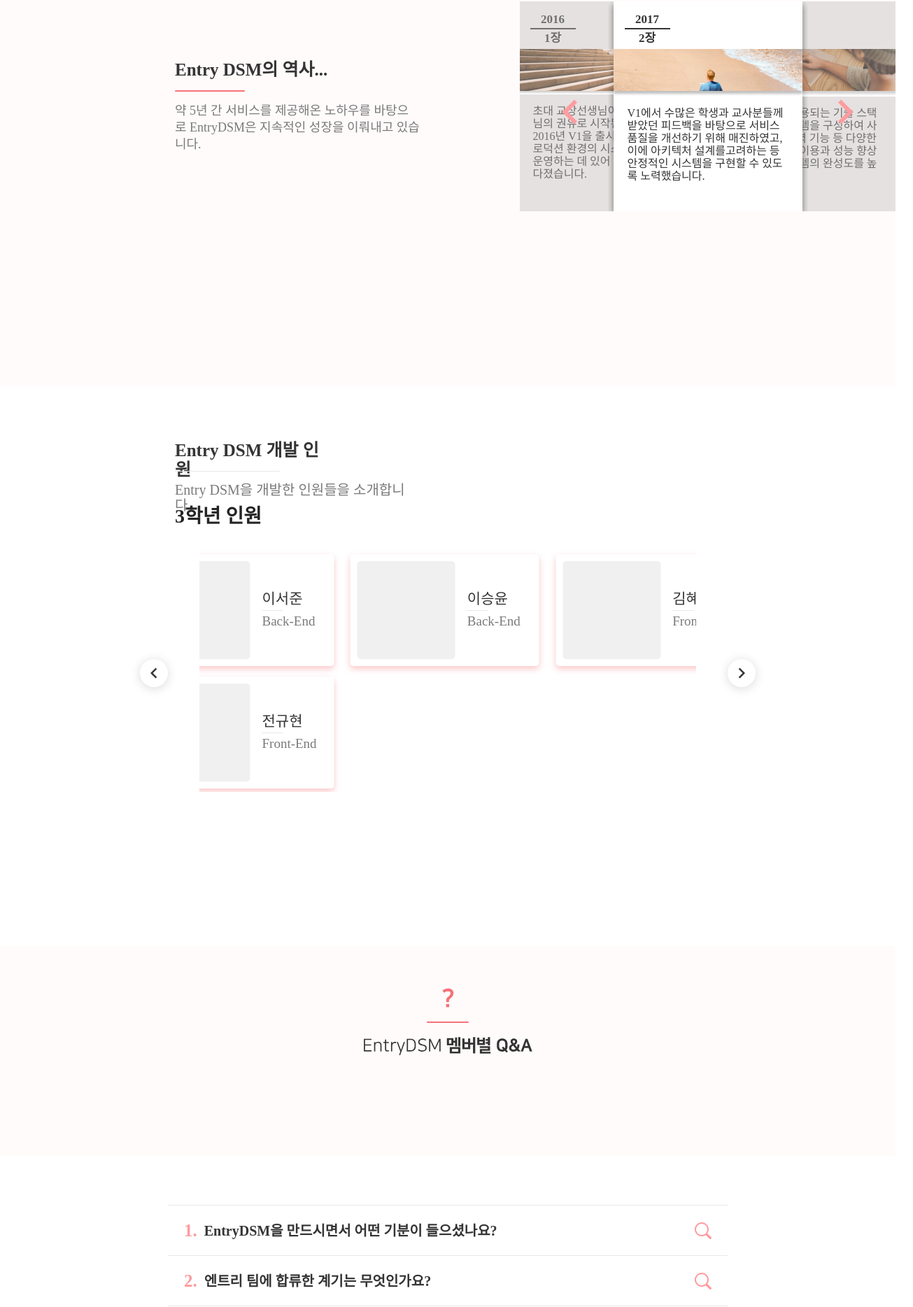
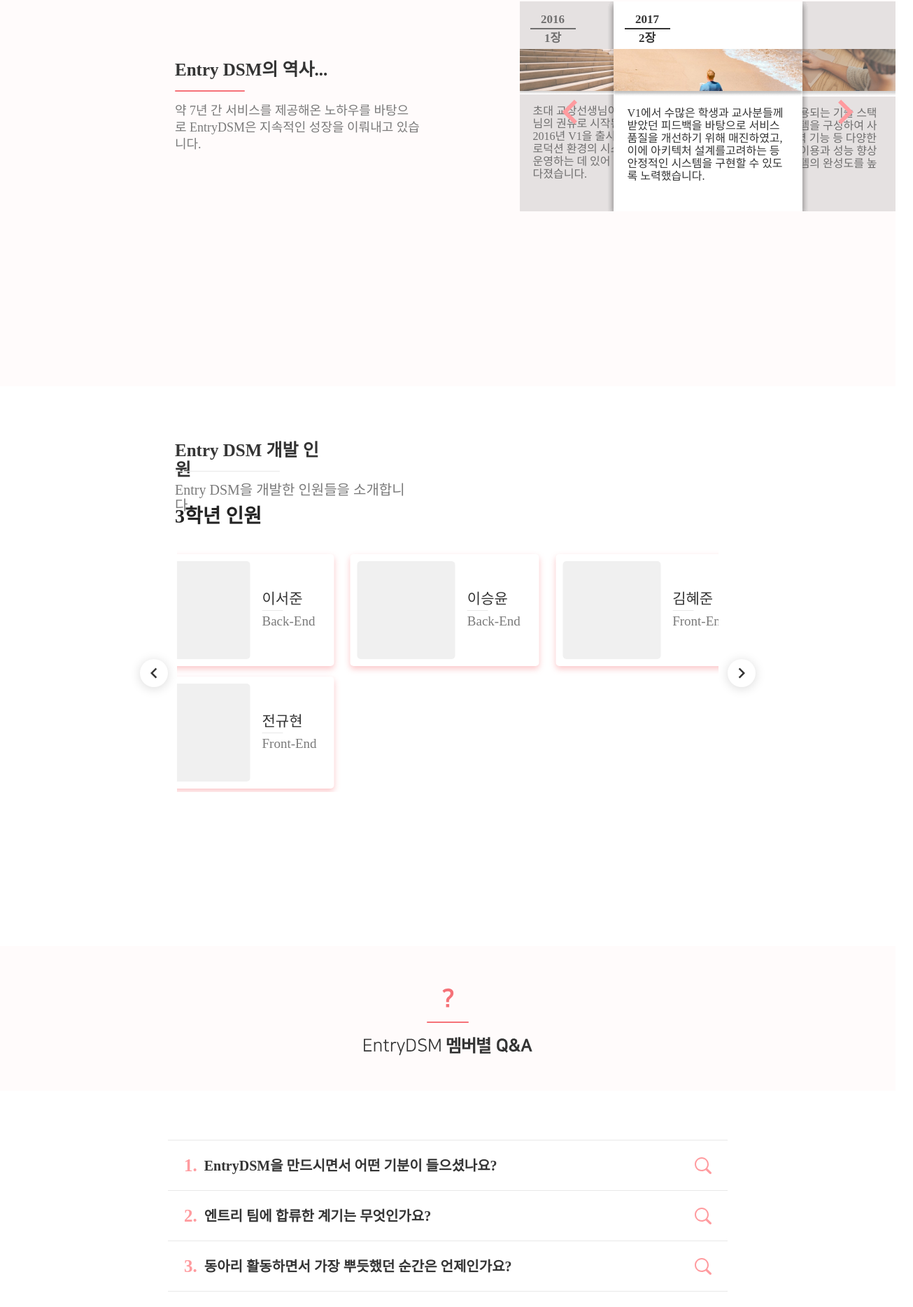
Before and after one commit to EntryDSM/entryFront2023, a React (Create React App) app: page / in a window 1280 px wide. Shown: the part 2648-4516 px from the top of the page at 70% size, 1305 px wide, since content can reach past the window. Built offline with nearby package versions, Linux system fonts and the light colour scheme; a web font is replaced by a local one.

Commit message:
fix : 에러 수정

```diff
--- a/src/components/main/Developers/Developer.js
+++ b/src/components/main/Developers/Developer.js
@@ -11,7 +11,7 @@
 
   const settings = {
     dots: false,
-    arrows: true,
+    arrows: false,
     infinite: true,
     speed: 500,
     slidesToShow: 1,
--- a/src/components/main/History/History.js
+++ b/src/components/main/History/History.js
@@ -36,7 +36,7 @@
         <_.HistoryTitle>Entry DSM의 역사...</_.HistoryTitle>
         <_.HistoryLine></_.HistoryLine>
         <_.HistoryExplain>
-          약 5년 간 서비스를 제공해온 노하우를 바탕으로 EntryDSM은 지속적인 성장을 이뤄내고 있습니다.
+          약 7년 간 서비스를 제공해온 노하우를 바탕으로 EntryDSM은 지속적인 성장을 이뤄내고 있습니다.
         </_.HistoryExplain>
       </_.HistoryWrapper>
       <_.Cards>
--- a/src/styles/main/Developer/Developer.style.js
+++ b/src/styles/main/Developer/Developer.style.js
@@ -113,7 +113,7 @@
 export const Hider = styled.div`
   position: absolute;
   margin-top: 230px;
-  width: 285px;
+  width: 19.8%;
   height: 360px;
   background-color: #ffffff;
   z-index: 99;
--- a/src/styles/main/QnA.style.js
+++ b/src/styles/main/QnA.style.js
@@ -3,7 +3,6 @@
 export const Container = styled.div`
   display: flex;
   align-items: center;
-  justify-content: space-between;
   flex-direction: column;
   width: 100vw;
   height: 100vh;
```
